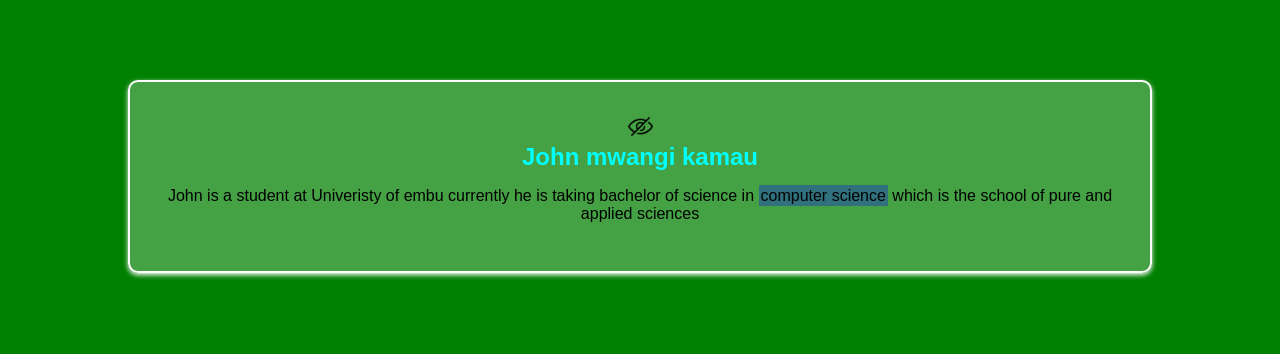
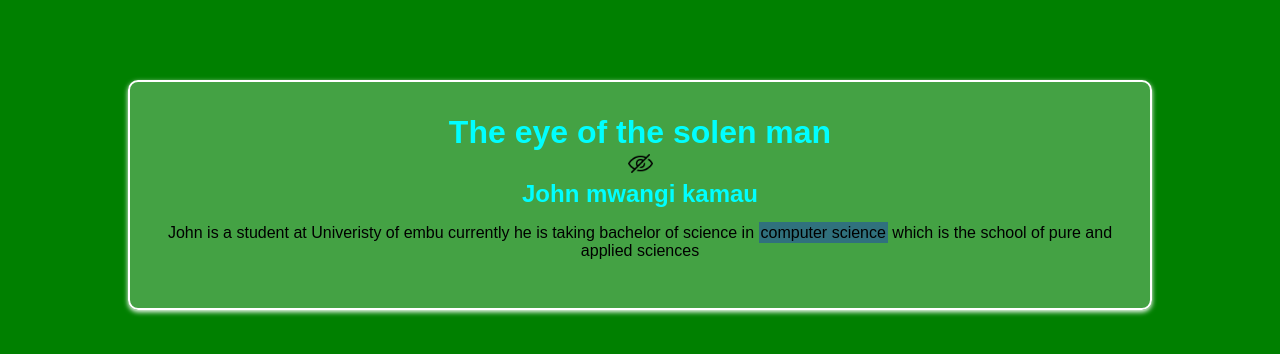
Before and after one commit to JOHN-MWANGI-OSS/Test-project-website, a plain HTML site: page index.html in a window 1280 px wide. Drawn offline with Linux system fonts and the light colour scheme.

Commit message:
added a heading element above the eye

```diff
--- a/index.html
+++ b/index.html
@@ -8,6 +8,7 @@
 </head>
 <body>
   <div class="box">
+    <h1>The eye of the solen man</h1>
     <img src="./hide.png" alt="hide icon" width="25px">
     <h2>John mwangi kamau</h2>
     <p>John is a student at Univeristy of embu currently he is taking bachelor of science in <span>computer science</span> which is the school of pure and applied sciences</p>
```
